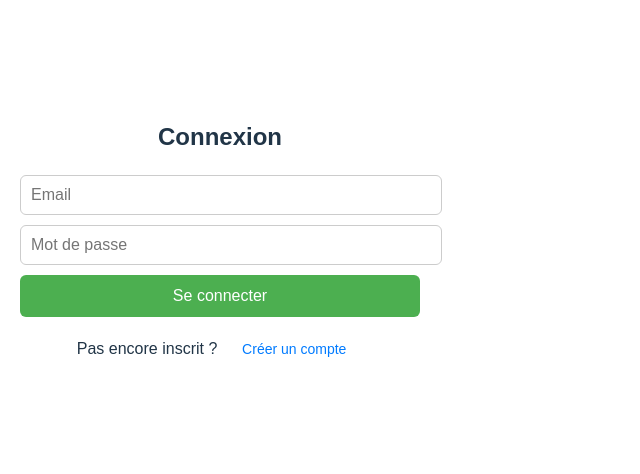
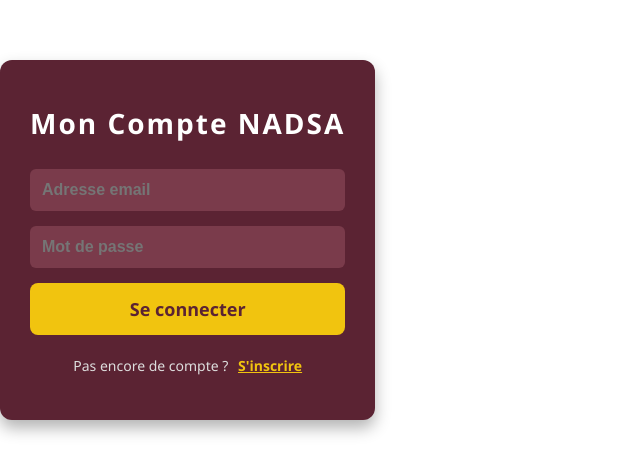
Before and after one commit to Nadirdjoumi/nadsa-fidelite-test-uat, a React (Vite) app: page / in a window 1280 px wide. Shown: the part 160-634 px from the top of the page, without its empty margins (0-640 px from the left). Built offline with nearby package versions, Linux system fonts and the light colour scheme; no server answers.

Commit message:
Amélioration page Login : ajout inscription avec nom, prénom, wilaya, styles bordeaux

```diff
--- a/src/Login.jsx
+++ b/src/Login.jsx
@@ -1,53 +1,191 @@
 // src/Login.jsx
 import React, { useState } from 'react';
-import { auth } from './firebase';
-import { signInWithEmailAndPassword, createUserWithEmailAndPassword } from 'firebase/auth';
+import { auth, db } from './firebase';
+import {
+  createUserWithEmailAndPassword,
+  signInWithEmailAndPassword,
+  updateProfile,
+} from 'firebase/auth';
+import { doc, setDoc } from 'firebase/firestore';
 
 const Login = ({ onLogin }) => {
-  const [email, setEmail] = useState('');
-  const [password, setPassword] = useState('');
   const [isRegister, setIsRegister] = useState(false);
+  const [formData, setFormData] = useState({
+    nom: '',
+    prenom: '',
+    wilaya: '',
+    email: '',
+    password: '',
+  });
   const [error, setError] = useState('');
+  const [loading, setLoading] = useState(false);
 
-  const handleAuth = async () => {
+  const handleChange = e => {
+    setFormData({ ...formData, [e.target.name]: e.target.value });
+  };
+
+  const handleSubmit = async e => {
+    e.preventDefault();
+    setError('');
+    setLoading(true);
+
     try {
-      setError('');
       if (isRegister) {
-        await createUserWithEmailAndPassword(auth, email, password);
+        const { nom, prenom, wilaya, email, password } = formData;
+        if (!nom || !prenom || !wilaya || !email || !password) {
+          setError('Merci de remplir tous les champs.');
+          setLoading(false);
+          return;
+        }
+
+        // Créer le compte utilisateur
+        const userCredential = await createUserWithEmailAndPassword(auth, email, password);
+        const user = userCredential.user;
+
+        // Mettre à jour le profil utilisateur (displayName avec prénom + nom)
+        await updateProfile(user, { displayName: `${prenom} ${nom}` });
+
+        // Enregistrer les infos complémentaires dans Firestore
+        await setDoc(doc(db, 'users', user.uid), {
+          nom,
+          prenom,
+          wilaya,
+          email,
+          createdAt: new Date(),
+        });
+
+        alert('Inscription réussie, vous pouvez maintenant vous connecter.');
+
+        // Reset form et passer en mode connexion
+        setFormData({
+          nom: '',
+          prenom: '',
+          wilaya: '',
+          email: '',
+          password: '',
+        });
+        setIsRegister(false);
+
       } else {
+        const { email, password } = formData;
+        if (!email || !password) {
+          setError('Merci de remplir email et mot de passe.');
+          setLoading(false);
+          return;
+        }
+
+        // Connexion utilisateur
         await signInWithEmailAndPassword(auth, email, password);
+
+        // Appel callback parent pour indiquer la connexion réussie
+        if (onLogin) onLogin();
+
+        // Tu peux ici rediriger ou afficher autre chose
       }
-      onLogin();
     } catch (err) {
+      console.error(err);
+      // Gestion d’erreur basique
+      switch (err.code) {
+        case 'auth/email-already-in-use':
+          setError("Cet email est déjà utilisé.");
+          break;
+        case 'auth/invalid-email':
+          setError("Email invalide.");
+          break;
+        case 'auth/weak-password':
+          setError("Mot de passe trop faible (au moins 6 caractères).");
+          break;
+        case 'auth/user-not-found':
+        case 'auth/wrong-password':
+          setError("Email ou mot de passe incorrect.");
+          break;
+        default:
           setError(err.message);
       }
+    }
+
+    setLoading(false);
   };
 
   return (
     <div style={styles.container}>
-      <h2>{isRegister ? "Créer un compte" : "Connexion"}</h2>
+      <h1 style={styles.title}>Mon Compte NADSA</h1>
+      <form onSubmit={handleSubmit} style={styles.form}>
+        {isRegister && (
+          <>
             <input
-        type="email"
-        placeholder="Email"
-        value={email}
-        onChange={e => setEmail(e.target.value)}
               style={styles.input}
+              type="text"
+              name="nom"
+              placeholder="Nom"
+              value={formData.nom}
+              onChange={handleChange}
+              disabled={loading}
             />
             <input
+              style={styles.input}
+              type="text"
+              name="prenom"
+              placeholder="Prénom"
+              value={formData.prenom}
+              onChange={handleChange}
+              disabled={loading}
+            />
+            <input
+              style={styles.input}
+              type="text"
+              name="wilaya"
+              placeholder="Wilaya"
+              value={formData.wilaya}
+              onChange={handleChange}
+              disabled={loading}
+            />
+          </>
+        )}
+        <input
+          style={styles.input}
+          type="email"
+          name="email"
+          placeholder="Adresse email"
+          value={formData.email}
+          onChange={handleChange}
+          disabled={loading}
+        />
+        <input
+          style={styles.input}
           type="password"
+          name="password"
           placeholder="Mot de passe"
-        value={password}
-        onChange={e => setPassword(e.target.value)}
-        style={styles.input}
+          value={formData.password}
+          onChange={handleChange}
+          disabled={loading}
         />
         {error && <p style={styles.error}>{error}</p>}
-      <button onClick={handleAuth} style={styles.button}>
-        {isRegister ? "S'inscrire" : "Se connecter"}
+
+        <button type="submit" style={styles.button} disabled={loading}>
+          {loading ? 'Chargement...' : (isRegister ? "S'inscrire" : 'Se connecter')}
         </button>
-      <p>
-        {isRegister ? "Déjà un compte ?" : "Pas encore inscrit ?"}
-        <button onClick={() => setIsRegister(!isRegister)} style={styles.link}>
-          {isRegister ? "Se connecter" : "Créer un compte"}
+      </form>
+
+      <p style={styles.switchText}>
+        {isRegister ? 'Vous avez déjà un compte ?' : "Pas encore de compte ?"}{' '}
+        <button
+          style={styles.switchButton}
+          onClick={() => {
+            setIsRegister(!isRegister);
+            setError('');
+            setFormData({
+              nom: '',
+              prenom: '',
+              wilaya: '',
+              email: '',
+              password: '',
+            });
+          }}
+          type="button"
+          disabled={loading}
+        >
+          {isRegister ? 'Se connecter' : "S'inscrire"}
         </button>
       </p>
     </div>
@@ -56,42 +194,73 @@ const Login = ({ onLogin }) => {
 
 const styles = {
   container: {
-    padding: 20,
-    fontFamily: 'sans-serif',
     maxWidth: 400,
-    margin: '0 auto',
-    textAlign: 'center'
+    margin: '50px auto',
+    padding: 30,
+    borderRadius: 12,
+    backgroundColor: '#5B2333',
+    color: '#fff',
+    boxShadow: '0 8px 16px rgba(0,0,0,0.3)',
+    fontFamily: "'Segoe UI', Tahoma, Geneva, Verdana, sans-serif",
+  },
+  title: {
+    textAlign: 'center',
+    marginBottom: 30,
+    fontWeight: '700',
+    fontSize: 28,
+    letterSpacing: 2,
+  },
+  form: {
+    display: 'flex',
+    flexDirection: 'column',
   },
   input: {
-    width: '100%',
-    padding: 10,
-    marginBottom: 10,
+    marginBottom: 15,
+    padding: 12,
+    fontSize: 16,
     borderRadius: 6,
-    border: '1px solid #ccc',
-    fontSize: 16
+    border: 'none',
+    outline: 'none',
+    fontWeight: '600',
+    backgroundColor: '#7A3B4B',
+    color: '#fff',
   },
   button: {
-    width: '100%',
-    padding: 12,
-    background: '#4caf50',
-    color: 'white',
+    padding: 14,
+    fontSize: 18,
+    fontWeight: '700',
+    color: '#5B2333',
+    backgroundColor: '#F1C40F',
     border: 'none',
+    borderRadius: 8,
+    cursor: 'pointer',
+    transition: 'background-color 0.3s',
+  },
+  error: {
+    marginBottom: 15,
+    color: '#ffdddd',
+    backgroundColor: '#8B0000',
+    padding: 10,
     borderRadius: 6,
-    cursor: 'pointer',
-    fontSize: 16
+    fontWeight: '600',
+    textAlign: 'center',
   },
-  link: {
+  switchText: {
+    textAlign: 'center',
+    marginTop: 20,
+    fontSize: 14,
+    color: '#ddd',
+  },
+  switchButton: {
     background: 'none',
     border: 'none',
-    color: '#007bff',
+    color: '#F1C40F',
     cursor: 'pointer',
-    marginLeft: 8,
-    fontSize: 14
+    fontWeight: '700',
+    textDecoration: 'underline',
+    padding: 0,
+    marginLeft: 6,
   },
-  error: {
-    color: 'red',
-    marginBottom: 10
-  }
 };
 
 export default Login;
```
Lines whose indentation alone changed are shown as unchanged.
